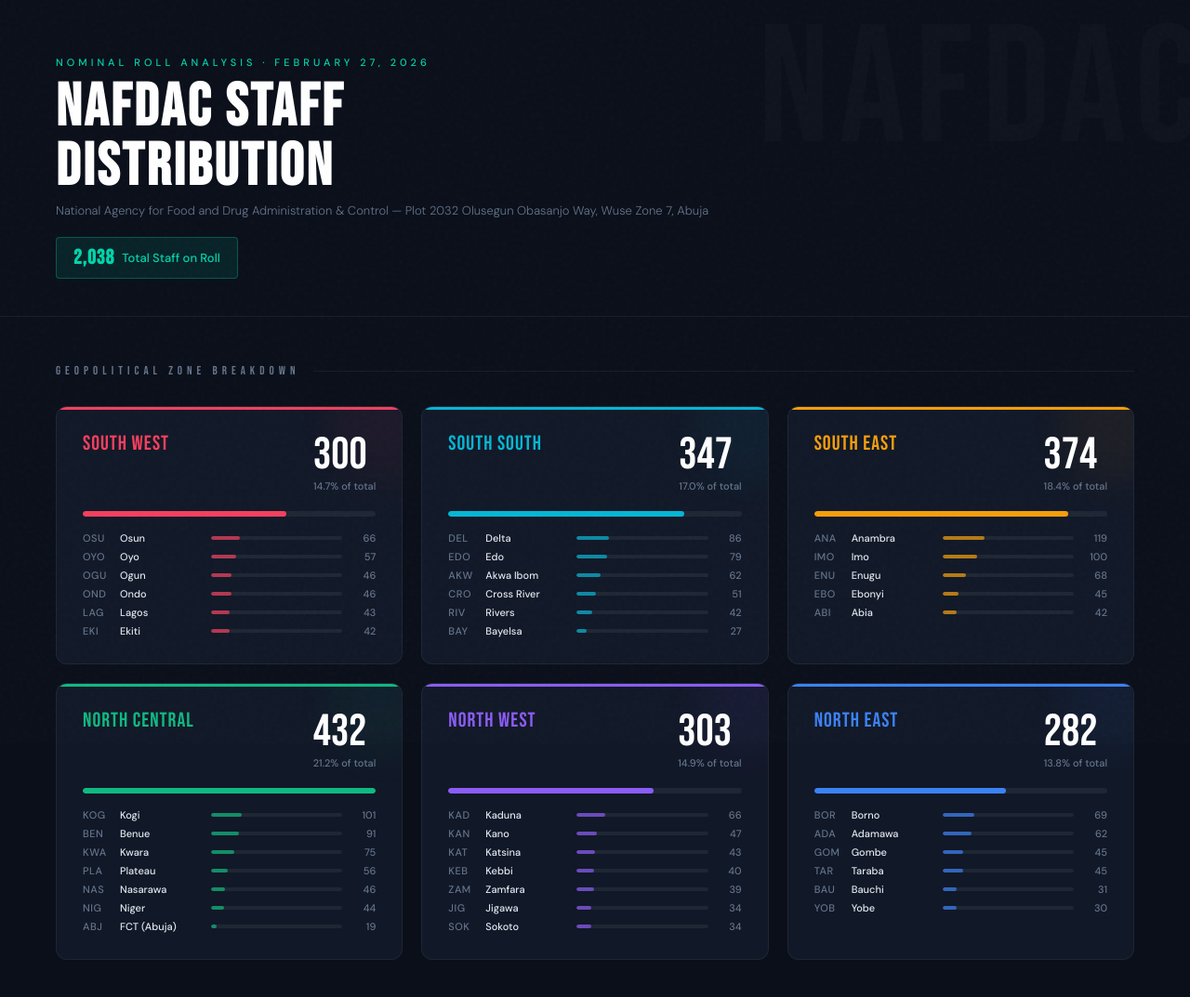
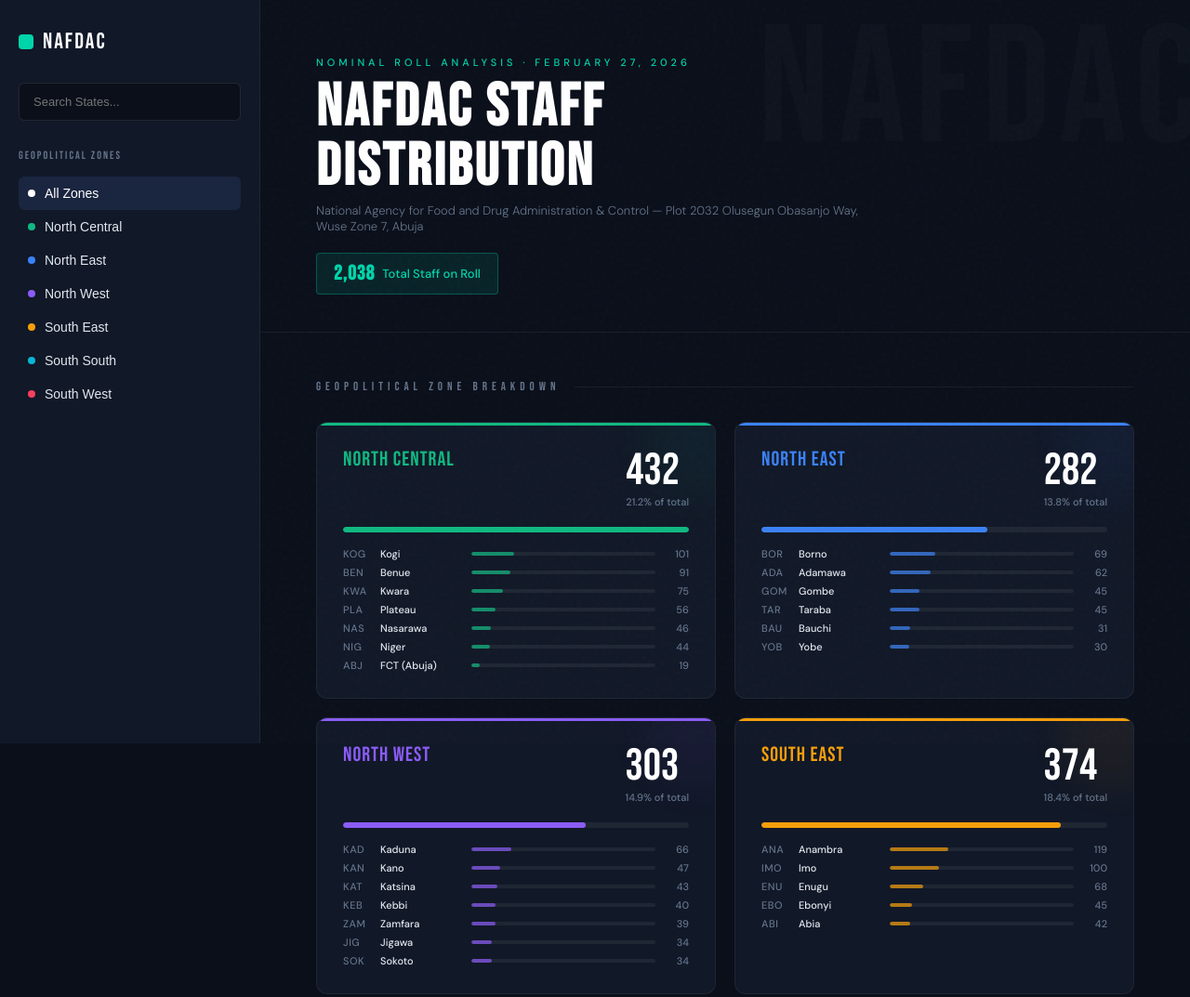
Before and after one commit to ElLiisH/nafdnomrole, a plain HTML site: page index.html in a window 1280 px wide. Shown: the top 1073 px of the page at 93% size. Drawn offline with Linux system fonts and the light colour scheme.

Commit message:
Implement sidebar and update main content layout
Added sidebar with navigation and search functionality, and updated main content layout.

```diff
--- a/index.html
+++ b/index.html
@@ -15,12 +15,7 @@
     --accent3: #f43f5e;
     --text: #e2e8f0;
     --muted: #64748b;
-    --nc: #10b981;
-    --ne: #3b82f6;
-    --nw: #8b5cf6;
-    --se: #f59e0b;
-    --ss: #06b6d4;
-    --sw: #f43f5e;
+    --sidebar-width: 280px;
   }
   * { margin: 0; padding: 0; box-sizing: border-box; }
   body {
@@ -28,6 +23,7 @@
     color: var(--text);
     font-family: 'DM Sans', sans-serif;
     min-height: 100vh;
+    display: flex;
     overflow-x: hidden;
   }
 
@@ -39,6 +35,86 @@
     pointer-events: none; z-index: 1000; opacity: 0.6;
   }
 
+  /* --- Sidebar Styles --- */
+  .sidebar {
+    width: var(--sidebar-width);
+    background: var(--surface);
+    border-right: 1px solid rgba(255,255,255,0.06);
+    padding: 30px 20px;
+    height: 100vh;
+    position: fixed;
+    display: flex;
+    flex-direction: column;
+    z-index: 1001;
+  }
+
+  .sidebar-header {
+    font-family: 'Bebas Neue', sans-serif;
+    font-size: 24px;
+    letter-spacing: 2px;
+    color: #fff;
+    margin-bottom: 30px;
+    display: flex;
+    align-items: center;
+    gap: 10px;
+  }
+
+  .brand-logo {
+    width: 16px; height: 16px;
+    background: var(--accent);
+    border-radius: 4px;
+  }
+
+  .search-box {
+    position: relative;
+    margin-bottom: 30px;
+  }
+  .search-input {
+    width: 100%;
+    padding: 12px 15px;
+    background: var(--bg);
+    border: 1px solid rgba(255,255,255,0.1);
+    border-radius: 6px;
+    color: #fff;
+    font-size: 13px;
+  }
+  .search-input:focus { outline: 1px solid var(--accent); }
+
+  .nav-group { margin-bottom: 30px; }
+  .nav-title {
+    font-family: 'Bebas Neue', sans-serif;
+    font-size: 12px;
+    text-transform: uppercase;
+    color: var(--muted);
+    letter-spacing: 2px;
+    margin-bottom: 15px;
+  }
+  .nav-item {
+    display: flex;
+    align-items: center;
+    gap: 10px;
+    padding: 10px;
+    color: var(--text);
+    text-decoration: none;
+    border-radius: 6px;
+    font-size: 14px;
+    cursor: pointer;
+    background: transparent;
+    border: none;
+    width: 100%;
+    text-align: left;
+    transition: background 0.2s;
+  }
+  .nav-item:hover, .nav-item.active { background: var(--surface2); color: #fff; }
+  .nav-dot { width: 8px; height: 8px; border-radius: 50%; }
+
+  /* --- Main Content Container --- */
+  .main-content {
+    margin-left: var(--sidebar-width);
+    width: calc(100% - var(--sidebar-width));
+  }
+
+  /* --- Original Styles (Adjusted for main-content) --- */
   header {
     padding: 60px 60px 40px;
     border-bottom: 1px solid rgba(255,255,255,0.06);
@@ -65,7 +141,7 @@
   }
   h1 {
     font-family: 'Bebas Neue', sans-serif;
-    font-size: clamp(36px, 5vw, 72px);
+    font-size: clamp(36px, 5vw, 64px);
     letter-spacing: 3px;
     line-height: 1;
     color: #fff;
@@ -75,6 +151,7 @@
     color: var(--muted);
     font-size: 13px;
     font-weight: 300;
+    max-width: 600px;
   }
   .total-badge {
     display: inline-flex;
@@ -294,6 +371,25 @@
 </head>
 <body>
 
+<div class="sidebar">
+    <div class="sidebar-header">
+        <div class="brand-logo"></div>
+        NAFDAC
+    </div>
+    <div class="search-box">
+        <input type="text" id="searchInput" class="search-input" placeholder="Search States...">
+    </div>
+    <div class="nav-group">
+        <div class="nav-title">Geopolitical Zones</div>
+        <button class="nav-item active" onclick="filterData('all')">
+            <div class="nav-dot" style="background:#fff"></div>
+            All Zones
+        </button>
+        <div id="zoneNavList"></div>
+    </div>
+</div>
+
+<div class="main-content">
     <header>
       <div class="header-label">Nominal Roll Analysis · February 27, 2026</div>
       <h1>NAFDAC Staff<br>Distribution</h1>
@@ -308,11 +404,10 @@
       <div class="section-title">Geopolitical Zone Breakdown</div>
       <div class="zones-grid" id="zonesGrid"></div>
 
-  <div class="section-title">All States of Origin</div>
+      <div class="section-title">State-by-State Breakdown</div>
       <div class="states-container">
         <div class="states-header">
-      <h3>State-by-State Distribution</h3>
-      <span style="font-size:12px;color:var(--muted);">36 States + FCT — 2,038 Total Staff</span>
+          <h3 id="statesContainerTitle">All States</h3>
         </div>
         <div class="states-body">
           <div class="all-states-grid" id="statesGrid"></div>
@@ -330,6 +425,7 @@
       <span>NAFDAC NOMINAL ROLL — 27 FEB 2026</span>
       <span>STAFF DISTRIBUTION ANALYSIS</span>
     </footer>
+</div>
 
 <script>
 const zoneColors = {
@@ -342,52 +438,33 @@ const zoneColors = {
 };
 
 const stateMap = {
-  'ABI': { name: 'Abia', zone: 'South East' },
-  'ABJ': { name: 'FCT (Abuja)', zone: 'North Central' },
-  'ADA': { name: 'Adamawa', zone: 'North East' },
-  'AKW': { name: 'Akwa Ibom', zone: 'South South' },
-  'ANA': { name: 'Anambra', zone: 'South East' },
-  'BAU': { name: 'Bauchi', zone: 'North East' },
-  'BAY': { name: 'Bayelsa', zone: 'South South' },
-  'BEN': { name: 'Benue', zone: 'North Central' },
-  'BOR': { name: 'Borno', zone: 'North East' },
-  'CRO': { name: 'Cross River', zone: 'South South' },
-  'DEL': { name: 'Delta', zone: 'South South' },
-  'EBO': { name: 'Ebonyi', zone: 'South East' },
-  'EDO': { name: 'Edo', zone: 'South South' },
-  'EKI': { name: 'Ekiti', zone: 'South West' },
-  'ENU': { name: 'Enugu', zone: 'South East' },
-  'GOM': { name: 'Gombe', zone: 'North East' },
-  'IMO': { name: 'Imo', zone: 'South East' },
-  'JIG': { name: 'Jigawa', zone: 'North West' },
-  'KAD': { name: 'Kaduna', zone: 'North West' },
-  'KAN': { name: 'Kano', zone: 'North West' },
-  'KAT': { name: 'Katsina', zone: 'North West' },
-  'KEB': { name: 'Kebbi', zone: 'North West' },
-  'KOG': { name: 'Kogi', zone: 'North Central' },
-  'KWA': { name: 'Kwara', zone: 'North Central' },
-  'LAG': { name: 'Lagos', zone: 'South West' },
-  'NAS': { name: 'Nasarawa', zone: 'North Central' },
-  'NIG': { name: 'Niger', zone: 'North Central' },
-  'OGU': { name: 'Ogun', zone: 'South West' },
-  'OND': { name: 'Ondo', zone: 'South West' },
-  'OSU': { name: 'Osun', zone: 'South West' },
-  'OYO': { name: 'Oyo', zone: 'South West' },
-  'PLA': { name: 'Plateau', zone: 'North Central' },
-  'RIV': { name: 'Rivers', zone: 'South South' },
-  'SOK': { name: 'Sokoto', zone: 'North West' },
-  'TAR': { name: 'Taraba', zone: 'North East' },
-  'YOB': { name: 'Yobe', zone: 'North East' },
+  'ABI': { name: 'Abia', zone: 'South East' }, 'ABJ': { name: 'FCT (Abuja)', zone: 'North Central' },
+  'ADA': { name: 'Adamawa', zone: 'North East' }, 'AKW': { name: 'Akwa Ibom', zone: 'South South' },
+  'ANA': { name: 'Anambra', zone: 'South East' }, 'BAU': { name: 'Bauchi', zone: 'North East' },
+  'BAY': { name: 'Bayelsa', zone: 'South South' }, 'BEN': { name: 'Benue', zone: 'North Central' },
+  'BOR': { name: 'Borno', zone: 'North East' }, 'CRO': { name: 'Cross River', zone: 'South South' },
+  'DEL': { name: 'Delta', zone: 'South South' }, 'EBO': { name: 'Ebonyi', zone: 'South East' },
+  'EDO': { name: 'Edo', zone: 'South South' }, 'EKI': { name: 'Ekiti', zone: 'South West' },
+  'ENU': { name: 'Enugu', zone: 'South East' }, 'GOM': { name: 'Gombe', zone: 'North East' },
+  'IMO': { name: 'Imo', zone: 'South East' }, 'JIG': { name: 'Jigawa', zone: 'North West' },
+  'KAD': { name: 'Kaduna', zone: 'North West' }, 'KAN': { name: 'Kano', zone: 'North West' },
+  'KAT': { name: 'Katsina', zone: 'North West' }, 'KEB': { name: 'Kebbi', zone: 'North West' },
+  'KOG': { name: 'Kogi', zone: 'North Central' }, 'KWA': { name: 'Kwara', zone: 'North Central' },
+  'LAG': { name: 'Lagos', zone: 'South West' }, 'NAS': { name: 'Nasarawa', zone: 'North Central' },
+  'NIG': { name: 'Niger', zone: 'North Central' }, 'OGU': { name: 'Ogun', zone: 'South West' },
+  'OND': { name: 'Ondo', zone: 'South West' }, 'OSU': { name: 'Osun', zone: 'South West' },
+  'OYO': { name: 'Oyo', zone: 'South West' }, 'PLA': { name: 'Plateau', zone: 'North Central' },
+  'RIV': { name: 'Rivers', zone: 'South South' }, 'SOK': { name: 'Sokoto', zone: 'North West' },
+  'TAR': { name: 'Taraba', zone: 'North East' }, 'YOB': { name: 'Yobe', zone: 'North East' },
   'ZAM': { name: 'Zamfara', zone: 'North West' },
 };
 
-// Actual computed data from the Excel file
 const stateCounts = {"ABI":42,"ABJ":19,"ADA":62,"AKW":62,"ANA":119,"BAU":31,"BAY":27,"BEN":91,"BOR":69,"CRO":51,"DEL":86,"EBO":45,"EDO":79,"EKI":42,"ENU":68,"GOM":45,"IMO":100,"JIG":34,"KAD":66,"KAN":47,"KAT":43,"KEB":40,"KOG":101,"KWA":75,"LAG":43,"NAS":46,"NIG":44,"OGU":46,"OND":46,"OSU":66,"OYO":57,"PLA":56,"RIV":42,"SOK":34,"TAR":45,"YOB":30,"ZAM":39};
 
-// Compute totals
+// --- Initialization ---
 const total = Object.values(stateCounts).reduce((a,b)=>a+b,0);
+document.getElementById('totalCount').textContent = total.toLocaleString();
 
-// Compute zone data
 const zoneData = {};
 for (const [code, cnt] of Object.entries(stateCounts)) {
   const info = stateMap[code];
@@ -396,18 +473,51 @@ for (const [code, cnt] of Object.entries(stateCounts)) {
   zoneData[info.zone].count += cnt;
   zoneData[info.zone].states.push({ code, name: info.name, count: cnt });
 }
-// Sort states within zones
-for (const z of Object.values(zoneData)) z.states.sort((a,b)=>b.count-a.count);
 
-const zoneOrder = ['South West','South South','South East','North Central','North West','North East'];
+// Populate Sidebar
+const zoneNavList = document.getElementById('zoneNavList');
+Object.keys(zoneColors).forEach(zone => {
+    const btn = document.createElement('button');
+    btn.className = 'nav-item';
+    btn.innerHTML = `<div class="nav-dot" style="background:${zoneColors[zone]}"></div> ${zone}`;
+    btn.onclick = () => filterData(zone, btn);
+    zoneNavList.appendChild(btn);
+});
+
+// Legend
+const legend = document.getElementById('legend');
+for (const [zone, color] of Object.entries(zoneColors)) {
+  legend.innerHTML += `<div class="legend-item"><div class="legend-dot" style="background:${color}"></div><span>${zone}</span></div>`;
+}
+
+// --- Data Filtering Logic ---
+function filterData(zoneName, element) {
+    // Update Active Nav
+    document.querySelectorAll('.nav-item').forEach(el => el.classList.remove('active'));
+    if(element) element.classList.add('active');
+    else document.querySelector('.nav-item').classList.add('active');
+
+    // Update Title
+    document.getElementById('statesContainerTitle').textContent = zoneName === 'all' ? 'All States' : zoneName + ' States';
+
+    renderGrid(zoneName);
+    drawBubbles(zoneName);
+}
+
+// --- Render Logic ---
+function renderGrid(filterZone) {
+    const zonesGrid = document.getElementById('zonesGrid');
+    const statesGrid = document.getElementById('statesGrid');
+    zonesGrid.innerHTML = '';
+    statesGrid.innerHTML = '';
+
     const maxZone = Math.max(...Object.values(zoneData).map(z=>z.count));
     const maxState = Math.max(...Object.values(stateCounts));
 
-document.getElementById('totalCount').textContent = total.toLocaleString();
+    // Render Zone Cards
+    const zonesToRender = filterZone === 'all' ? Object.keys(zoneColors) : [filterZone];
 
-// Build zones grid
-const zonesGrid = document.getElementById('zonesGrid');
-for (const zoneName of zoneOrder) {
+    zonesToRender.forEach(zoneName => {
         const zd = zoneData[zoneName];
         const color = zoneColors[zoneName];
         const pct = ((zd.count/total)*100).toFixed(1);
@@ -417,7 +527,7 @@ for (const zoneName of zoneOrder) {
         card.className = 'zone-card';
         card.style.cssText = `--zone-color:${color}`;
 
-  const statesHTML = zd.states.map(s => {
+        const statesHTML = zd.states.sort((a,b)=>b.count-a.count).map(s => {
             const sw = ((s.count/zd.count)*100).toFixed(1);
             return `<div class="state-row">
                 <span class="state-code">${s.code}</span>
@@ -440,14 +550,18 @@ for (const zoneName of zoneOrder) {
             <div class="zone-states">${statesHTML}</div>
         `;
         zonesGrid.appendChild(card);
+    });
+
+    // Render State Cards
+    let statesToRender = [];
+    if(filterZone === 'all') {
+        statesToRender = Object.entries(stateCounts).sort((a,b)=>b[1]-a[1]);
+    } else {
+        statesToRender = zoneData[filterZone].states.sort((a,b)=>b.count-a.count).map(s => [s.code, s.count]);
     }
 
-// Build states grid
-const statesGrid = document.getElementById('statesGrid');
-const sortedStates = Object.entries(stateCounts).sort((a,b)=>b[1]-a[1]);
-for (const [code, count] of sortedStates) {
+    statesToRender.forEach(([code, count]) => {
         const info = stateMap[code];
-  if (!info) continue;
         const color = zoneColors[info.zone];
         const sw = ((count/maxState)*100).toFixed(1);
         const zonePct = ((count/zoneData[info.zone].count)*100).toFixed(1);
@@ -468,17 +582,32 @@ for (const [code, count] of sortedStates) {
             <div class="state-card-bar-track"><div class="state-card-bar-fill" style="--state-bar-width:${sw}%"></div></div>
         `;
         statesGrid.appendChild(card);
+    });
+
+    // Animate bars
+    setTimeout(() => {
+        document.querySelectorAll('.zone-bar-fill, .state-mini-fill, .state-card-bar-fill').forEach(el => el.classList.add('animated'));
+    }, 100);
 }
 
-// Legend
-const legend = document.getElementById('legend');
-for (const [zone, color] of Object.entries(zoneColors)) {
-  legend.innerHTML += `<div class="legend-item"><div class="legend-dot" style="background:${color}"></div><span>${zone}</span></div>`;
+// --- Search Functionality ---
+document.getElementById('searchInput').addEventListener('input', function(e) {
+    const term = e.target.value.toLowerCase();
+    const cards = document.querySelectorAll('.state-card');
+    cards.forEach(card => {
+        const name = card.querySelector('.state-card-full').textContent.toLowerCase();
+        const code = card.querySelector('.state-card-name').textContent.toLowerCase();
+        if(name.includes(term) || code.includes(term)) {
+            card.style.display = 'block';
+        } else {
+            card.style.display = 'none';
         }
+    });
+});
 
-// Bubble canvas
+// --- Bubble Chart ---
 const canvas = document.getElementById('bubbleCanvas');
-function drawBubbles() {
+function drawBubbles(filterZone) {
     const W = canvas.parentElement.clientWidth - 60;
     const H = Math.min(400, W * 0.55);
     canvas.width = W;
@@ -486,17 +615,23 @@ function drawBubbles() {
     const ctx = canvas.getContext('2d');
     ctx.clearRect(0, 0, W, H);
 
-  // Arrange bubbles in a packed layout — simple grid-ish placement
-  const items = sortedStates.map(([code, count]) => ({
+    const maxState = Math.max(...Object.values(stateCounts));
+
+    let bubbleStates = [];
+    if(filterZone === 'all') {
+        bubbleStates = Object.entries(stateCounts);
+    } else {
+        bubbleStates = zoneData[filterZone].states.map(s => [s.code, s.count]);
+    }
+
+    const items = bubbleStates.map(([code, count]) => ({
         code,
-    name: stateMap[code]?.name || code,
         count,
-    zone: stateMap[code]?.zone || '',
-    color: zoneColors[stateMap[code]?.zone] || '#fff',
+        color: zoneColors[stateMap[code].zone],
         r: Math.sqrt(count / maxState) * (W < 600 ? 38 : 55),
     }));
 
-  // Simple circle packing: place in rows
+    // Circle packing
     const padding = 4;
     let x = 0, y = 0, rowH = 0;
     for (const item of items) {
@@ -507,13 +642,11 @@ function drawBubbles() {
         rowH = Math.max(rowH, item.r * 2);
     }
 
-  // Resize canvas height to fit
     const newH = y + rowH + 10;
     canvas.height = newH;
 
     for (const item of items) {
         const { cx, cy, r, color } = item;
-    // Glow
         const grd = ctx.createRadialGradient(cx, cy, 0, cx, cy, r);
         grd.addColorStop(0, color + '40');
         grd.addColorStop(1, color + '08');
@@ -521,13 +654,11 @@ function drawBubbles() {
         ctx.arc(cx, cy, r, 0, Math.PI * 2);
         ctx.fillStyle = grd;
         ctx.fill();
-    // Circle border
         ctx.beginPath();
         ctx.arc(cx, cy, r, 0, Math.PI * 2);
         ctx.strokeStyle = color + '80';
         ctx.lineWidth = 1.5;
         ctx.stroke();
-    // Label
         if (r > 16) {
             ctx.fillStyle = '#fff';
             ctx.font = `bold ${Math.max(8, Math.min(11, r * 0.32))}px DM Sans`;
@@ -540,13 +671,11 @@ function drawBubbles() {
         }
     }
 }
-drawBubbles();
-window.addEventListener('resize', drawBubbles);
 
-// Animate bars
-setTimeout(() => {
-  document.querySelectorAll('.zone-bar-fill, .state-mini-fill, .state-card-bar-fill').forEach(el => el.classList.add('animated'));
-}, 300);
+// Initial Render
+filterData('all');
+window.addEventListener('resize', () => drawBubbles(document.querySelector('.nav-item.active').innerText.replace('\nAll Zones','').trim()));
+
 </script>
 </body>
 </html>
```
Lines whose indentation alone changed are shown as unchanged.
